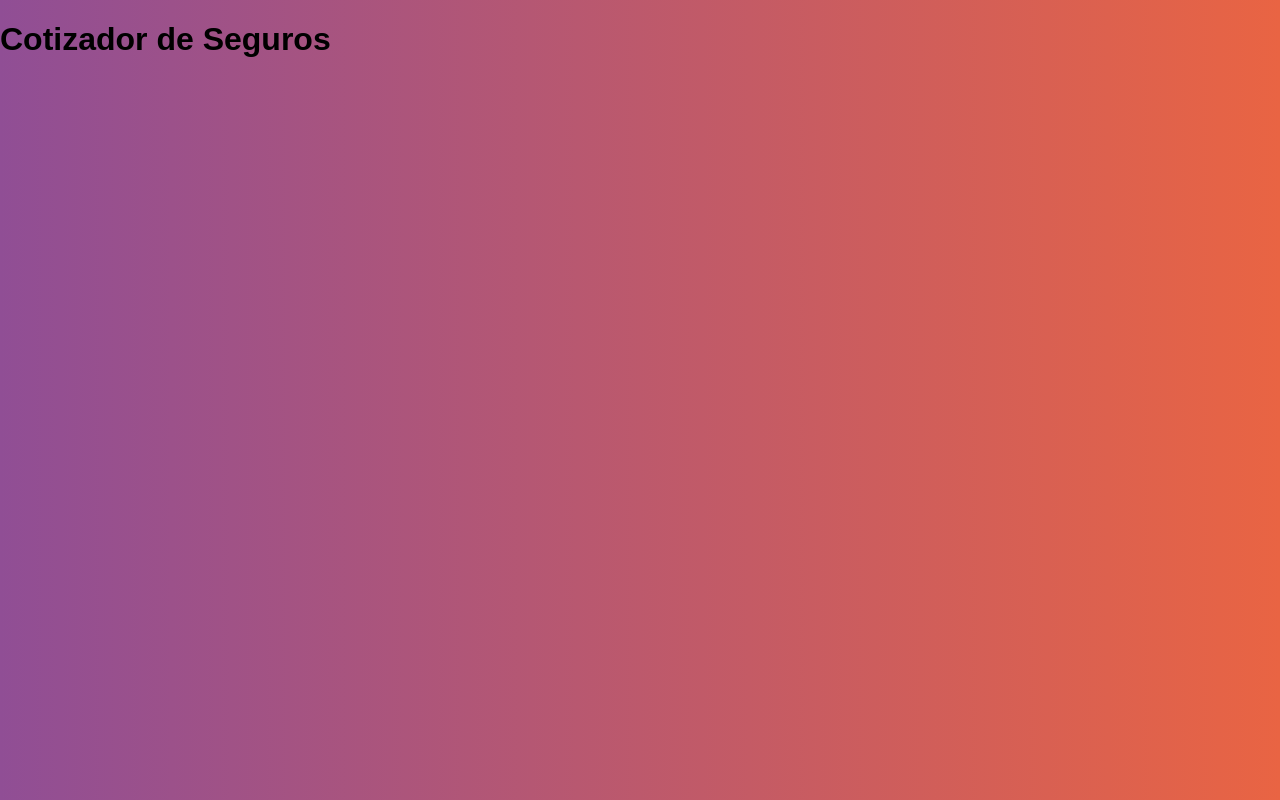
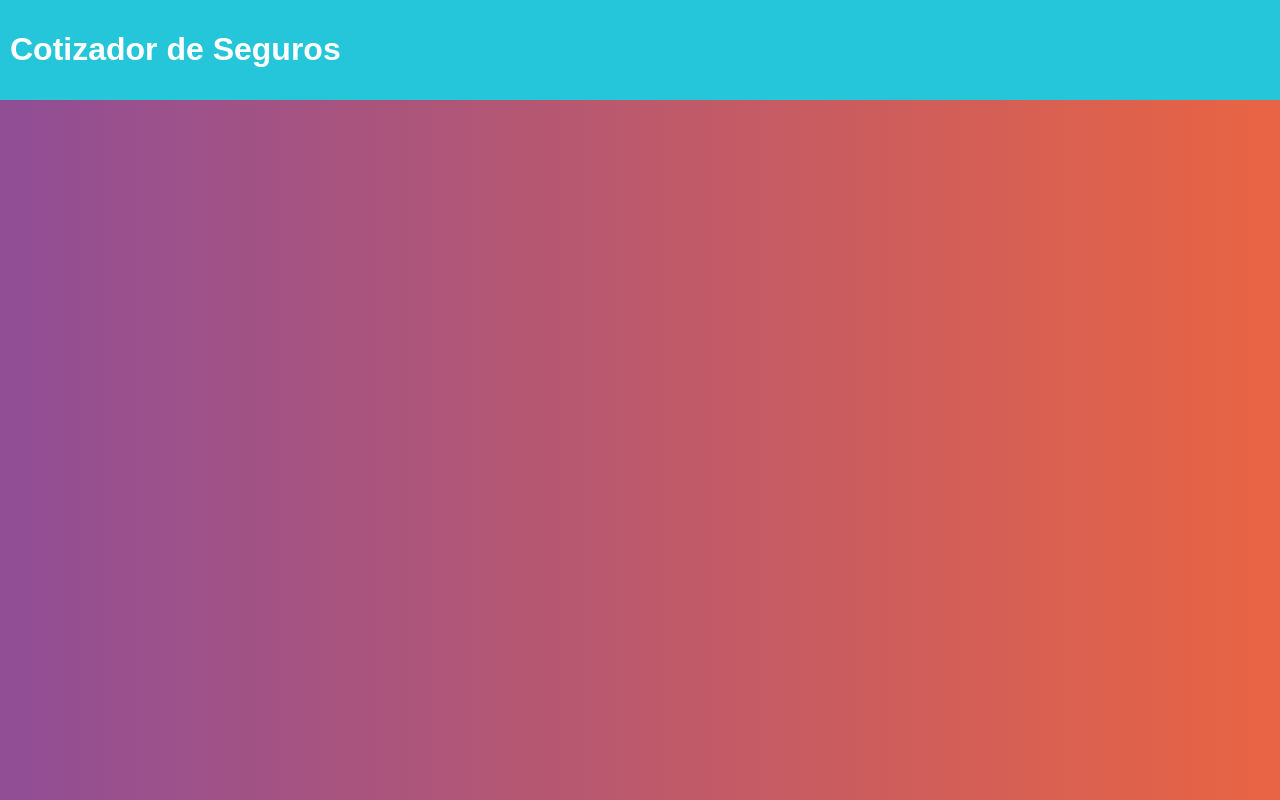
Before and after one commit to albertorodriguezdiaz/cotizador-seguros, a React (Create React App) app: page / in a window 1280 px wide. Built offline with nearby package versions, Linux system fonts and the light colour scheme.

Commit message:
Add style components

```diff
--- a/package.json
+++ b/package.json
@@ -3,6 +3,8 @@
   "version": "0.1.0",
   "private": true,
   "dependencies": {
+    "@emotion/react": "^11.5.0",
+    "@emotion/styled": "^11.3.0",
     "@testing-library/jest-dom": "^5.14.1",
     "@testing-library/react": "^11.2.7",
     "@testing-library/user-event": "^12.8.3",
--- a/src/components/Header.js
+++ b/src/components/Header.js
@@ -1,8 +1,19 @@
 import React from 'react';
+import styled from '@emotion/styled';
+
+
+const ContenedorHeader = styled.header`
+    background-color: #26c6da;
+    padding: 10px;
+    font-weight: bold;
+    color: #fff;
+`;
 
 const Header = ({titulo}) => {
     return (
-        <h1>{titulo}</h1>
+        <ContenedorHeader>
+            <h1>{titulo}</h1>
+        </ContenedorHeader>
      );
 }
 
```
Also changed, not shown: 1 other file (tests, documents, lock files or other folders).
